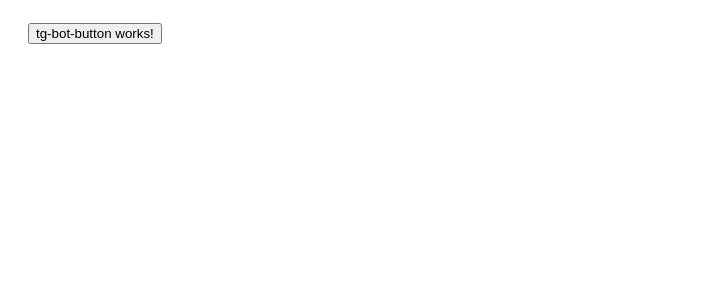
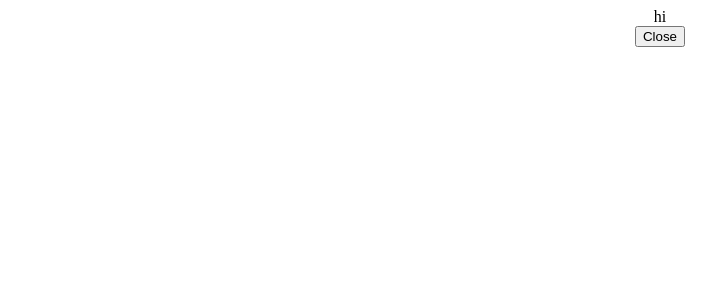
Before and after one commit to Berkhin/telegram-bot, an Angular app: page / in a window 1280 px wide. Shown: the top 300 px of the page, without its empty margins (0-720 px from the left). Built offline with nearby package versions, Linux system fonts and the light colour scheme.

Commit message:
refactored

```diff
--- a/src/app/tg-bot-button/tg-bot-button.component.html
+++ b/src/app/tg-bot-button/tg-bot-button.component.html
@@ -1 +1 @@
-<button>tg-bot-button works!</button>
+<button>{{textBtn}}</button>
--- a/src/app/tg-bot-button/tg-bot-button.component.ts
+++ b/src/app/tg-bot-button/tg-bot-button.component.ts
@@ -1,4 +1,4 @@
-import { Component } from '@angular/core';
+import { Component, Input } from '@angular/core';
 
 @Component({
   selector: 'app-tg-bot-button',
@@ -6,5 +6,8 @@ import { Component } from '@angular/core';
   styleUrls: ['./tg-bot-button.component.scss']
 })
 export class TgBotButtonComponent {
+  @Input() textBtn: string = '';
+  constructor(){
 
+  }
 }
--- a/src/app/tg-bot-header/tg-bot-header.component.html
+++ b/src/app/tg-bot-header/tg-bot-header.component.html
@@ -1,4 +1,4 @@
 <div class="header">
-    <app-tg-bot-button (onClick)="onClose()">Close</app-tg-bot-button>
-    <span class="usernme">{{tg.initDataUnsafe?.user?.username}}</span>
+    <div class="usernme">hi {{tg.initDataUnsafe?.user?.username}}</div>
+    <app-tg-bot-button [textBtn]="'Close'" (click)="onClose()"></app-tg-bot-button>
 </div>
--- a/src/app/tg-bot-header/tg-bot-header.component.scss
+++ b/src/app/tg-bot-header/tg-bot-header.component.scss
@@ -4,6 +4,7 @@
     display: flex;
     align-items: center;
     padding: 0 20px;
+    flex-direction: column;
 }
 
 .username{
```
